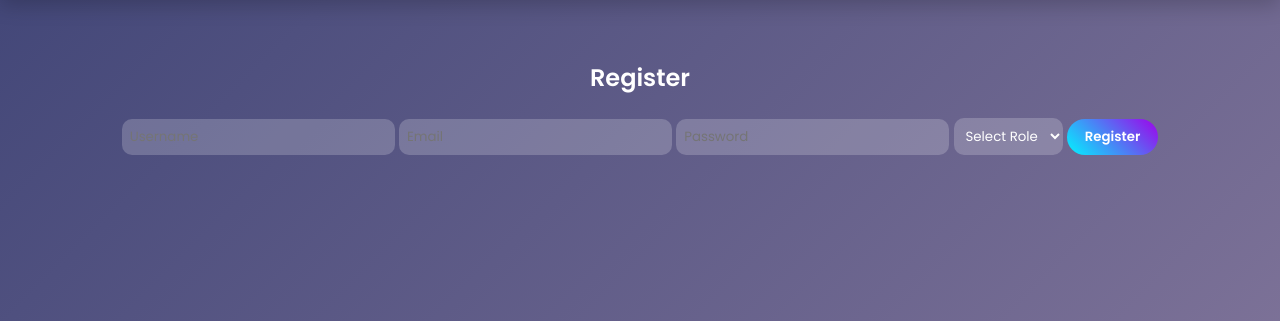
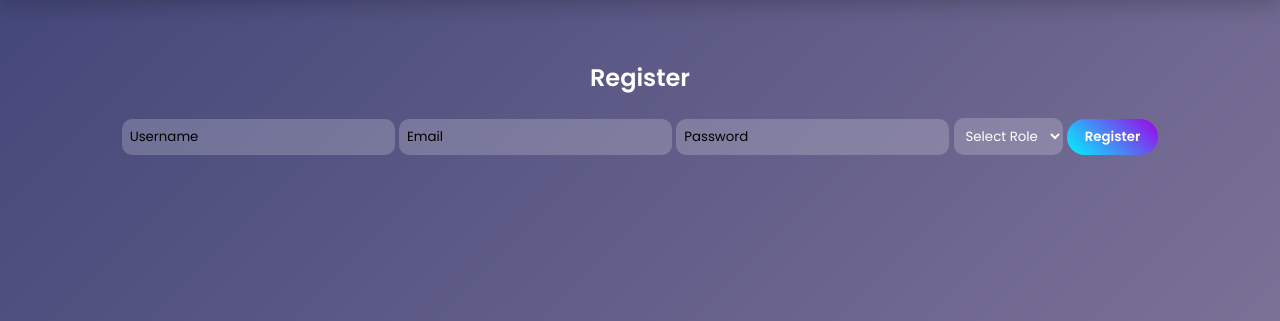
Before and after one commit to dhivi0517-eng/mini-mart, a Flask app: page /register in a window 1280 px wide. Shown: the part 80-401 px from the top of the page. Run offline with Flask 3, Linux system fonts and the light colour scheme.

Commit message:
Update style.css

```diff
--- a/static/css/style.css
+++ b/static/css/style.css
@@ -90,6 +90,14 @@ display:inline-block;
 button:hover, .btn:hover{
 transform:scale(1.05);
 box-shadow:0 0 15px #00f5ff;
+}
+input::placeholder{
+    color: black;
+    opacity: 1;
+}
+
+select{
+    color: black;
 }
 
 /* INPUT */
@@ -204,4 +212,5 @@ color:#00f5ff;
 h1,h2,h3{
 margin-bottom:15px;
 font-weight:600;
+
 }
```
